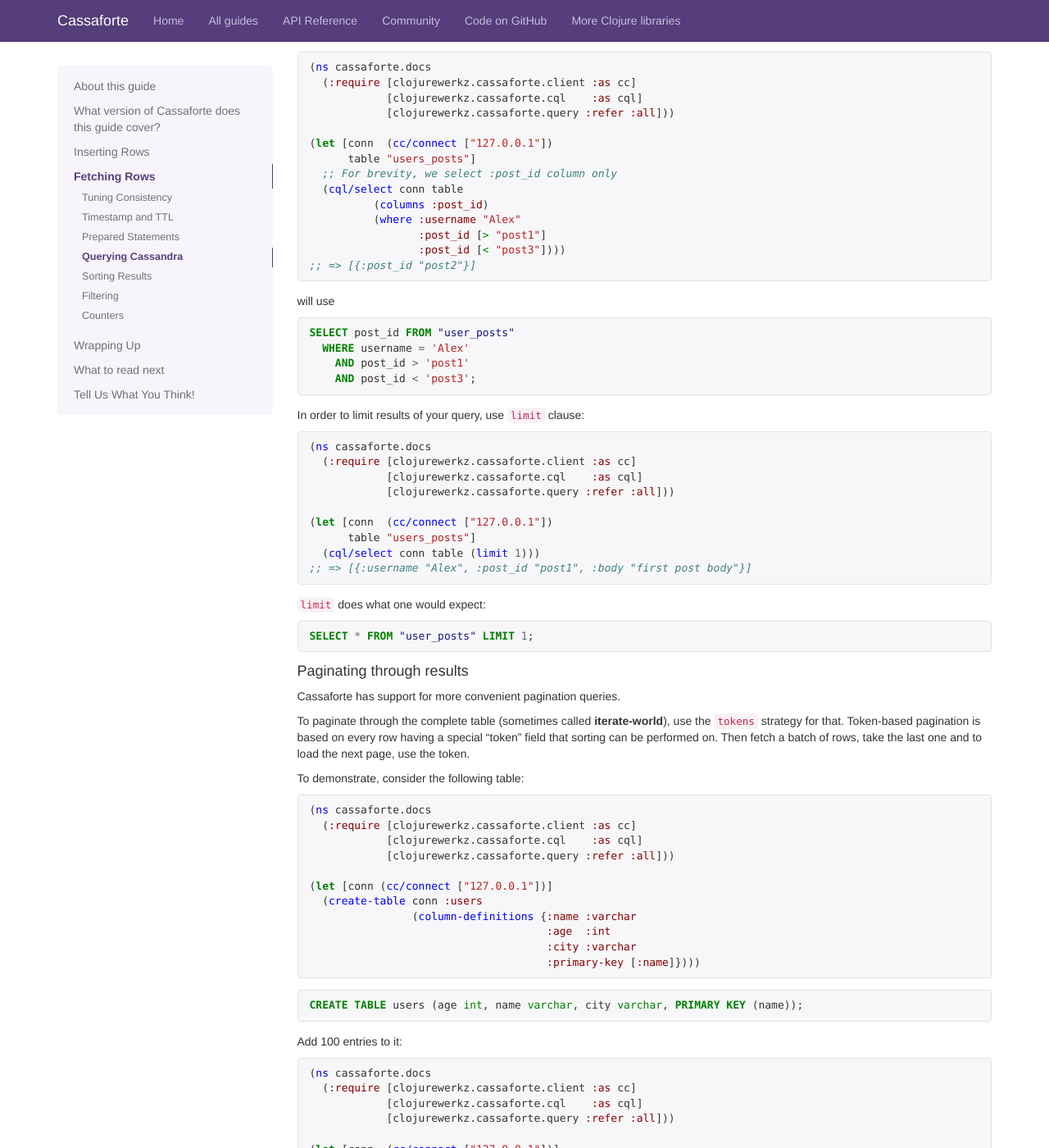
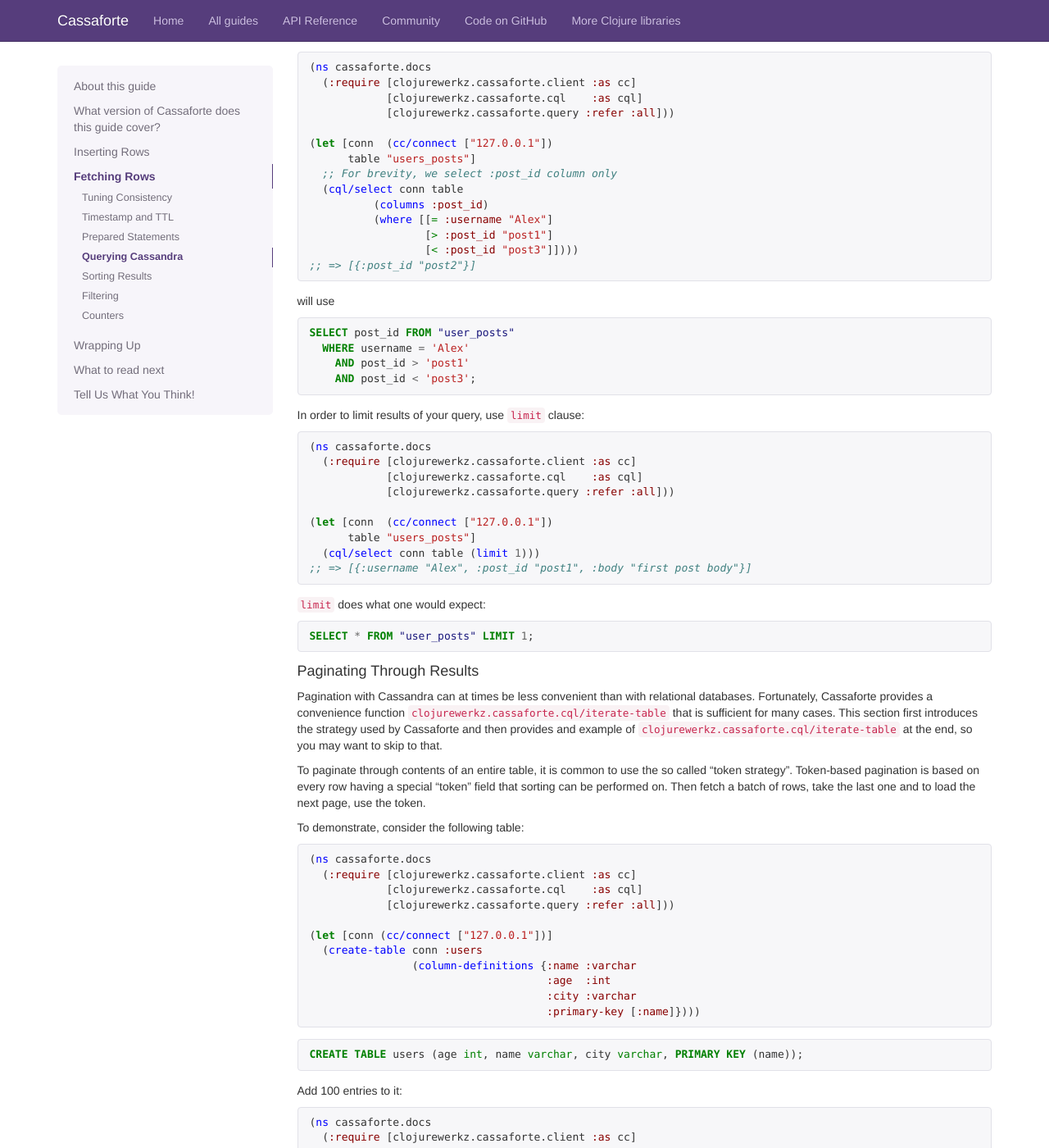
Before and after one commit to clojurewerkz/cassaforte.docs, a Jekyll site: the page built from articles/kv.md, in a window 1280 px wide and 1400 px high, scrolled down 8600 px. Shown: the whole window at 82% size. Built offline with Jekyll 4.4.1, drawn with Linux system fonts in a browser that asks for light colours; some web fonts are replaced; Markdown is read by kramdown in place of the engine named in the settings; some of the changed text lies outside the part shown.

````diff
--- a/articles/kv.md
+++ b/articles/kv.md
@@ -126,7 +126,7 @@ Next, query a user by name:
 
 (let [conn  (cc/connect ["127.0.0.1"])
       table "users"]
-  (cql/select conn table (where :name "Alex")))
+  (cql/select conn table (where [[= :name "Alex"]])))
 ;; => [{:name "Alex", :age 19, :city "Munich"}]
 ```
 
@@ -146,7 +146,7 @@ Next, query for rows that match any of the values given in a vector (so so-calle
 
 (let [conn  (cc/connect ["127.0.0.1"])
       table "users"]
-  (cql/select conn table (where :name [:in ["Alex" "Robert"]])))
+  (cql/select conn table (where [[:in :name ["Alex" "Robert"]]])))
 ;; => [{:name "Alex", :age 19, :city "Munich"}
 ;;     {:name "Robert", :age 25, :city "Berlin"}]
 ```
@@ -188,7 +188,7 @@ possible:
   ;; For brevity, we select :post_id column only
   (cql/select conn table
           (columns :post_id)
-          (where :username "Alex")
+          (where [[= :username "Alex"]])
           (order-by [:post_id :desc])))
 
 ;; => [{:post_id "post3"}
@@ -217,9 +217,9 @@ Finally, you can use range queries to get a slice of data:
   ;; For brevity, we select :post_id column only
   (cql/select conn table
           (columns :post_id)
-          (where :username "Alex"
-                 :post_id [> "post1"]
-                 :post_id [< "post3"])))
+          (where [[= :username "Alex"]
+                  [> :post_id "post1"]
+                  [< :post_id "post3"]])))
 ;; => [{:post_id "post2"}]
 ```
 
@@ -472,7 +472,7 @@ Next, query a user by name:
 
 (let [conn  (cc/connect ["127.0.0.1"])
       table "users"]
-  (cql/select conn table (where :name "Alex")))
+  (cql/select conn table (where [[= :name "Alex"]])))
 ;; => [{:name "Alex", :age 19, :city "Munich"}]
 ```
 
@@ -492,7 +492,7 @@ Next, query for rows that match any of the values given in a vector (so so-calle
 
 (let [conn  (cc/connect ["127.0.0.1"])
       table "users"]
-  (cql/select conn table (where :name [:in ["Alex" "Robert"]])))
+  (cql/select conn table (where [[:in :name ["Alex" "Robert"]]])))
 ;; => [{:name "Alex", :age 19, :city "Munich"}
 ;;     {:name "Robert", :age 25, :city "Berlin"}]
 ```
@@ -534,7 +534,7 @@ possible:
   ;; For brevity, we select :post_id column only
   (cql/select conn table
           (columns :post_id)
-          (where :username "Alex")
+          (where [[= :username "Alex"]])
           (order-by [:post_id :desc])))
 
 ;; => [{:post_id "post3"}
@@ -563,9 +563,9 @@ Finally, you can use range queries to get a slice of data:
   ;; For brevity, we select :post_id column only
   (cql/select conn table
           (columns :post_id)
-          (where :username "Alex"
-                 :post_id [> "post1"]
-                 :post_id [< "post3"])))
+          (where [[= :username "Alex"]
+                  [> :post_id "post1"]
+                  [< :post_id "post3"]])))
 ;; => [{:post_id "post2"}]
 ```
 
@@ -598,14 +598,19 @@ In order to limit results of your query, use `limit` clause:
 SELECT * FROM "user_posts" LIMIT 1;
 ```
 
-#### Paginating through results
+#### Paginating Through Results
 
-Cassaforte has support for more convenient pagination queries.
+Pagination with Cassandra can at times be less convenient than with relational databases.
+Fortunately, Cassaforte provides a convenience function `clojurewerkz.cassaforte.cql/iterate-table`
+that is sufficient for many cases. This section first introduces the strategy used by
+Cassaforte and then provides and example of `clojurewerkz.cassaforte.cql/iterate-table` at
+the end, so you may want to skip to that.
 
-To paginate through the complete table (sometimes called __iterate-world__),
-use the `tokens` strategy for that. Token-based pagination is based on every row
-having a special "token" field that sorting can be performed on. Then fetch
-a batch of rows, take the last one and to load the next page, use the token.
+To paginate through contents of an entire table, it is common to use the so called "token
+strategy". Token-based pagination is based on every row having
+a special "token" field that sorting can be performed on. Then fetch a
+batch of rows, take the last one and to load the next page, use the
+token.
 
 To demonstrate, consider the following table:
 
@@ -683,7 +688,7 @@ SELECT * FROM users WHERE token(name) > token('name_53') LIMIT 10;
 
 This will return next page in the desired order.
 
-Cassaforte provides a convenience function, which uses lazy sequences to
+Cassaforte provides a convenience function `clojurewerkz.cassaforte.cql/iterate-table`, which uses lazy sequences to
 implement the algorithm described above.
 
 In the example below, we iterate over `users` collection, using `name`
@@ -696,7 +701,7 @@ as a partition key, and get `10` results per page:
             [clojurewerkz.cassaforte.query :refer :all]))
 
 (let [conn (cc/connect ["127.0.0.1"])]
-  (cql/iterate-table conn :users :name 10))
+  (cql/iterate-table conn :users [[= :name 10]]))
 ```
 
 
````
Also changed, not shown: articles/getting_started.md (+13 -13 lines).
